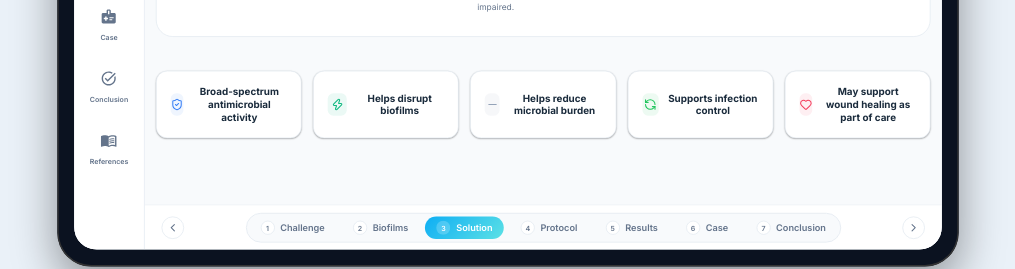
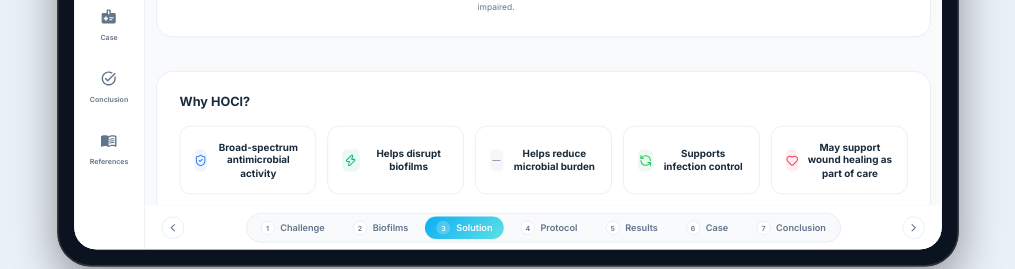
Before and after one commit to siddharthkhuttan1/mr-demo-app, a React (Vite) app: page / in a window 1280 px wide. Both pictures are taken after a click on the item "Solution". Shown: the part 511-780 px from the top of the page, without its empty margins (132-1147 px from the left). Built offline with nearby package versions, Linux system fonts and the light colour scheme.

Commit message:
ui fixes

```diff
--- a/src/components/Sidebar.tsx
+++ b/src/components/Sidebar.tsx
@@ -15,6 +15,7 @@ import MenuBook from '@mui/icons-material/MenuBook';
 const SidebarContainer = styled.nav`
   width: 100px;
   height: 100%;
+  min-height: 100%;
   background-color: #ffffff;
   border-right: 1px solid ${props => props.theme.colors.border};
   display: flex;
--- a/src/screens/Solution.tsx
+++ b/src/screens/Solution.tsx
@@ -244,7 +244,7 @@ const SmallCard = styled.div<{ accent: string }>`
   display: flex;
   align-items: center;
   gap: 12px;
-  box-shadow: ${props => props.theme.shadows.sm};
+  // box-shadow: ${props => props.theme.shadows.sm};
   transition: ${props => props.theme.transitions.default};
 
   &:hover {
@@ -272,18 +272,22 @@ const SmallCard = styled.div<{ accent: string }>`
 `;
 
 const FooterSection = styled.div`
+  background-color: white;
+  border: 1px solid ${props => props.theme.colors.border};
+  border-radius: ${props => props.theme.borderRadius.xl};
+  padding: ${props => props.theme.spacing.xl};
   display: flex;
   flex-direction: column;
-  gap: ${props => props.theme.spacing.md};
+  gap: ${props => props.theme.spacing.lg};
+  // box-shadow: ${props => props.theme.shadows.sm};
 `;
 
 const FooterHeading = styled.h3`
   font-size: 18px;
   font-weight: 700;
   color: ${props => props.theme.colors.text.main};
-  text-transform: uppercase;
-  letter-spacing: 1px;
-  margin-bottom: 4px;
+  margin: 0;
+  line-height: 1.2;
 `;
 
 
@@ -355,6 +359,8 @@ export const Solution: React.FC<SolutionProps> = ({ onNavigate }) => {
         </StepGrid>
       </DiagramSection>
 
+      <FooterSection>
+        <FooterHeading>Why HOCl?</FooterHeading>
         <FooterGrid>
           <SmallCard accent="#3b82f6">
             <div className="icon"><ShieldCheck size={18} /></div>
@@ -377,6 +383,7 @@ export const Solution: React.FC<SolutionProps> = ({ onNavigate }) => {
             <span style={{ fontSize: "14px", textAlign: "center" }}>May support wound healing as part of care</span>
           </SmallCard>
         </FooterGrid>
+      </FooterSection>
     </Container>
   );
 };
```
Lines whose indentation alone changed are shown as unchanged.
